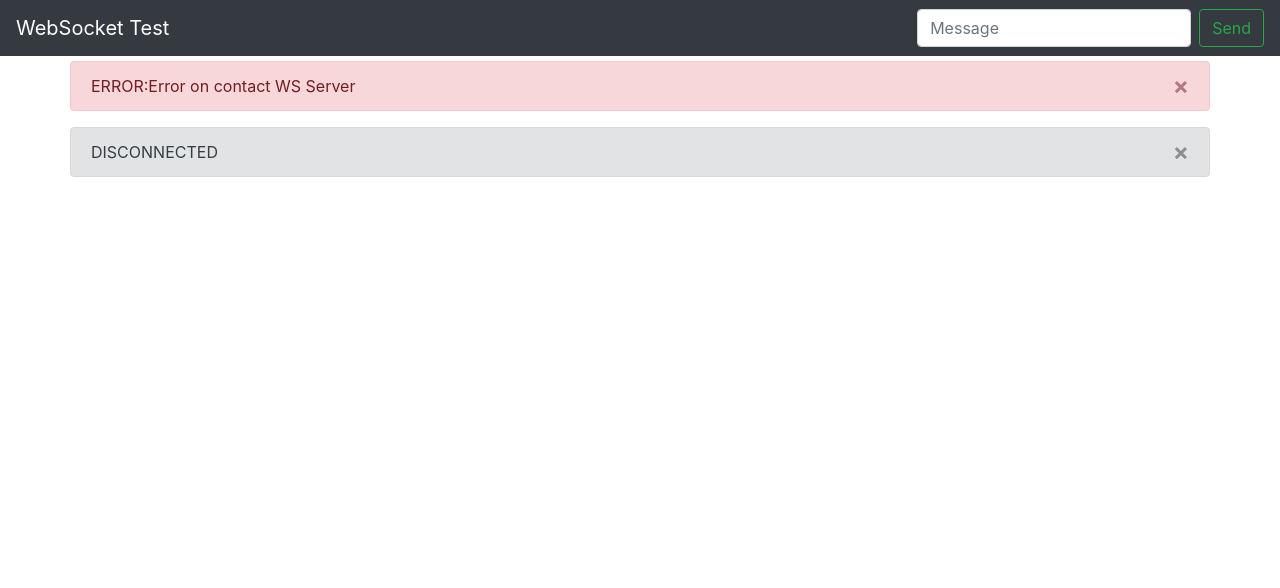
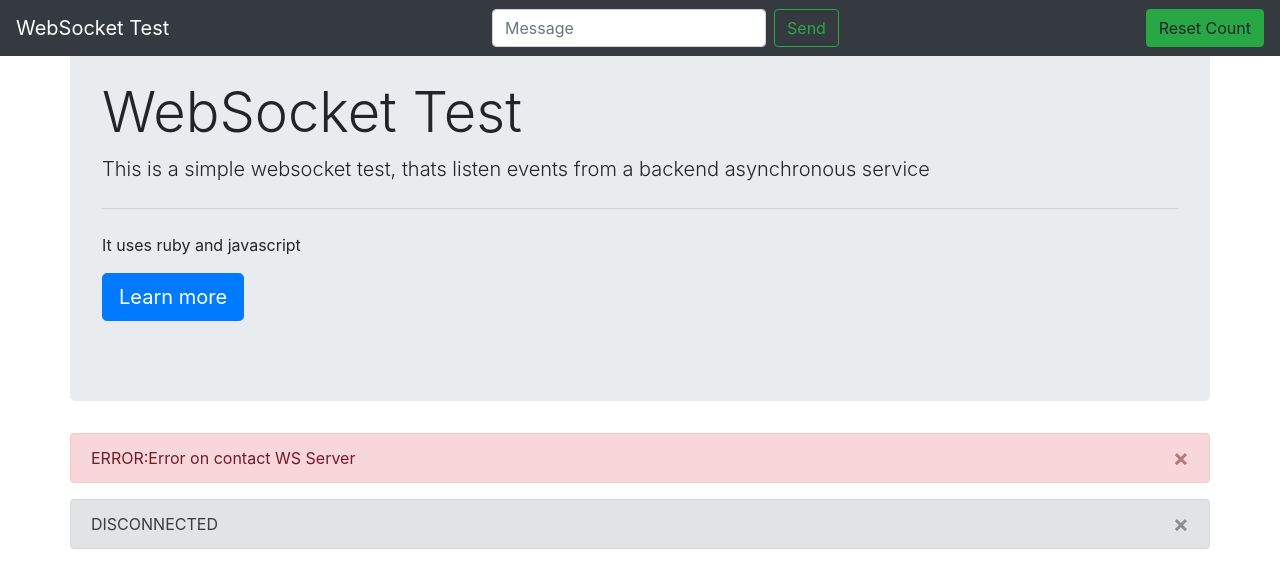
Before and after one commit to frmichetti/websocket-tasks-app, a plain HTML site: page public/index.html in a window 1280 px wide. Drawn offline with nearby package versions, Linux system fonts and the light colour scheme.

Commit message:
added button to reset count

```diff
--- a/public/index.html
+++ b/public/index.html
@@ -69,6 +69,10 @@
             }
         }
 
+        function doResetCount() {
+            websocket.send('reset');
+        }
+
         function writeToScreen(message) {
             var pre = document.createElement("p");
             pre.style.wordWrap = "break-word";
@@ -95,13 +99,22 @@
         <input class="form-control mr-sm-2" type="text" placeholder="Message" aria-label="Message" onchange="OnTextChange(event)">
         <button class="btn btn-outline-success my-2 my-sm-0" type="submit" onclick="doSend(textMessage)">Send</button>
     </form>
+    <a class="btn btn-success" onclick="doResetCount()">Reset Count</a>
 </nav>
 
 
 <div class="container" style="margin-top: 15px">
 
     <div class="row">
-        <h2>WebSocket Test</h2>
+        <div class="jumbotron" style="width: 100%">
+            <h1 class="display-4">WebSocket Test</h1>
+            <p class="lead">This is a simple websocket test, thats listen events from a backend asynchronous service</p>
+            <hr class="my-4">
+            <p>It uses ruby and javascript</p>
+            <p class="lead">
+                <a class="btn btn-primary btn-lg" href="#" role="button">Learn more</a>
+            </p>
+        </div>
     </div>
 
     <div class="row">
```
Also changed, not shown: 1 other file.
